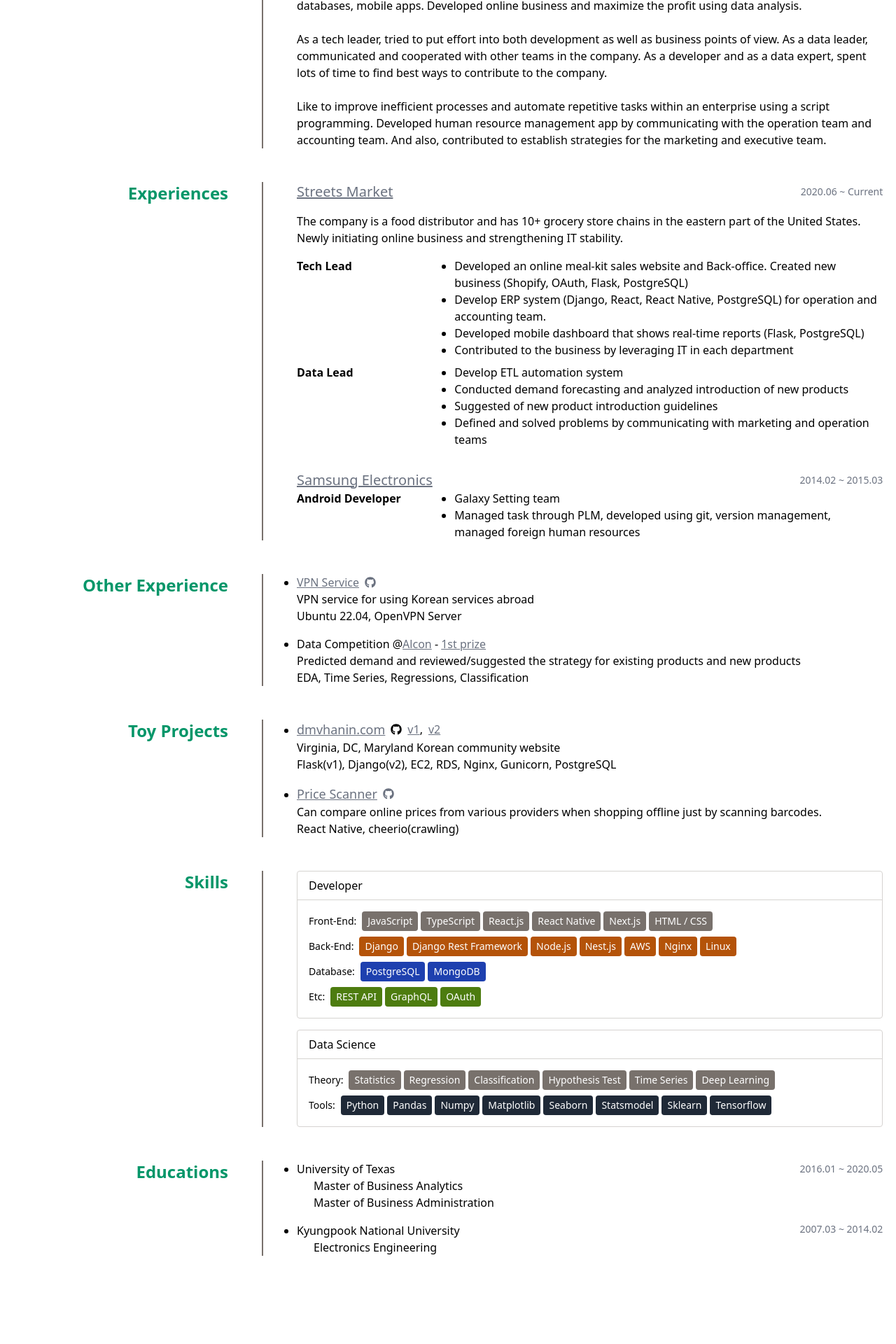
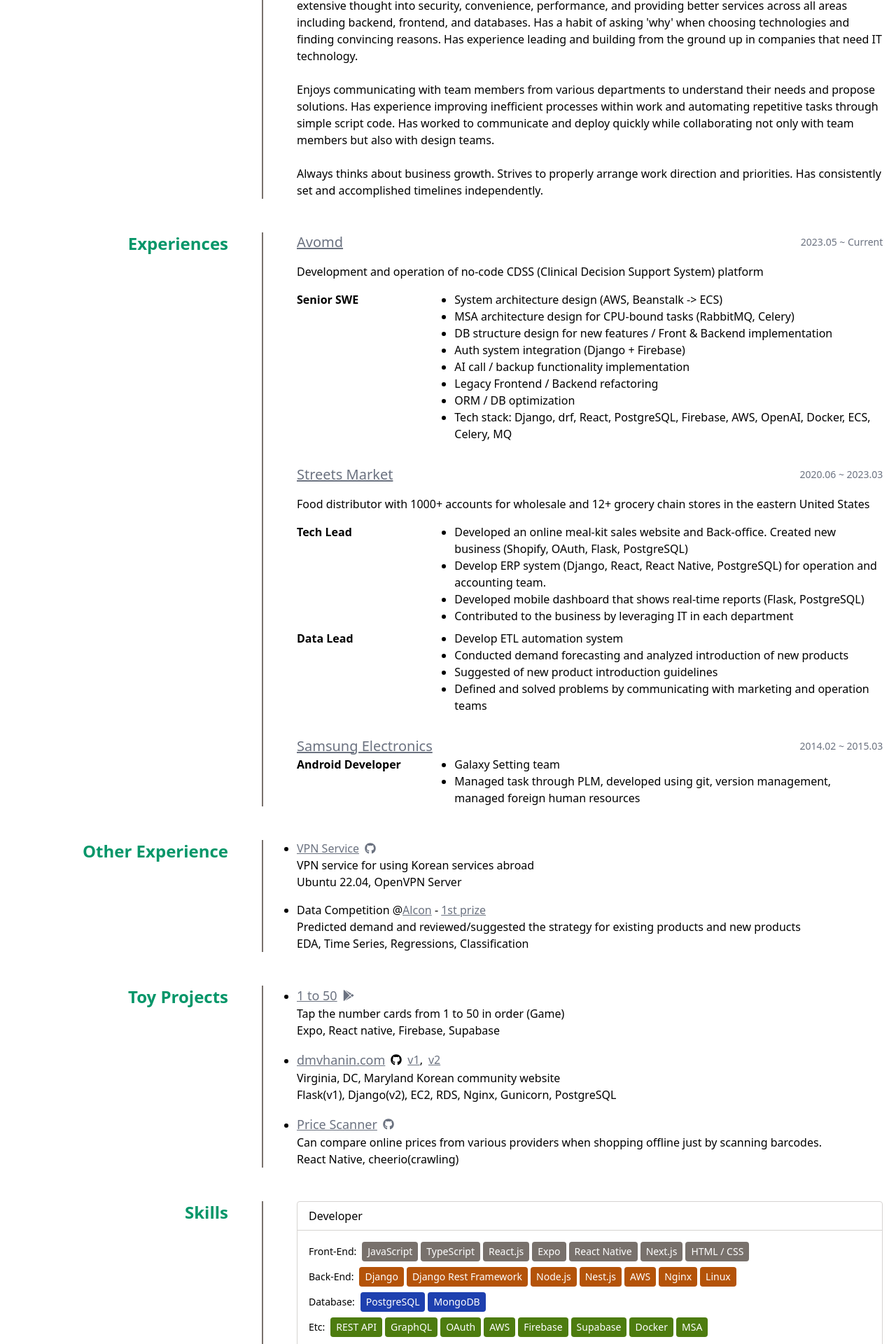
Before and after one commit to texasroh/texasroh.github.io, a React (Create React App) app: page / in a window 1280 px wide. Shown: the part 575-2495 px from the top of the page at 70% size. Before the commit the page ends 2417 px from the top, so only its background shows below. Built offline with nearby package versions, Linux system fonts and the light colour scheme.

Commit message:
2025 06 update

```diff
--- a/public/index.html
+++ b/public/index.html
@@ -7,7 +7,7 @@
     <meta name="theme-color" content="#000000" />
     <meta
       name="description"
-            content="Web site created using create-react-app"
+      content="June Roh's introduction site. A Life Engineer."
     />
 
     <title>June Roh | Life Engineer</title>
--- a/src/lang/lang.en.json
+++ b/src/lang/lang.en.json
@@ -1,11 +1,20 @@
 {
   "one_line_desc": "Hobby == Job",
   "june_name": "Junhyeok Roh",
-  "intro_1st": "5+years developer in a major company and small business. Planed and developed Back-end, Front-end, databases, mobile apps. Developed online business and maximize the profit using data analysis.",
-  "intro_2nd": "As a tech leader, tried to put effort into both development as well as business points of view. As a data leader, communicated and cooperated with other teams in the company. As a developer and as a data expert, spent lots of time to find best ways to contribute to the company.",
-  "intro_3rd": "Like to improve inefficient processes and automate repetitive tasks within an enterprise using a script programming. Developed human resource management app by communicating with the operation team and accounting team. And also, contributed to establish strategies for the marketing and executive team.",
+  "intro_1st": "7-year full-stack developer with experience in designing, developing, and deploying web services. Has put extensive thought into security, convenience, performance, and providing better services across all areas including backend, frontend, and databases. Has a habit of asking 'why' when choosing technologies and finding convincing reasons. Has experience leading and building from the ground up in companies that need IT technology.",
+  "intro_2nd": "Enjoys communicating with team members from various departments to understand their needs and propose solutions. Has experience improving inefficient processes within work and automating repetitive tasks through simple script code. Has worked to communicate and deploy quickly while collaborating not only with team members but also with design teams.",
+  "intro_3rd": "Always thinks about business growth. Strives to properly arrange work direction and priorities. Has consistently set and accomplished timelines independently.",
   "current": "Current",
-  "streets_market_desc": "The company is a food distributor and has 10+ grocery store chains in the eastern part of the United States. Newly initiating online business and strengthening IT stability.",
+  "avomd_desc": "Development and operation of no-code CDSS (Clinical Decision Support System) platform",
+  "avomd_1st": "System architecture design (AWS, Beanstalk -> ECS)",
+  "avomd_2nd": "MSA architecture design for CPU-bound tasks (RabbitMQ, Celery)",
+  "avomd_3rd": "DB structure design for new features / Front & Backend implementation",
+  "avomd_4th": "Auth system integration (Django + Firebase)",
+  "avomd_5th": "AI call / backup functionality implementation",
+  "avomd_6th": "Legacy Frontend / Backend refactoring",
+  "avomd_7th": "ORM / DB optimization",
+  "avomd_8th": "Tech stack: Django, drf, React, PostgreSQL, Firebase, AWS, OpenAI, Docker, ECS, Celery, MQ",
+  "streets_market_desc": "Food distributor with 1000+ accounts for wholesale and 12+ grocery chain stores in the eastern United States",
   "tech_lead_1st": "Developed an online meal-kit sales website and Back-office. Created new business (Shopify, OAuth, Flask, PostgreSQL)",
   "tech_lead_2nd": "Develop ERP system (Django, React, React Native, PostgreSQL) for operation and accounting team.",
   "tech_lead_3rd": "Developed mobile dashboard that shows real-time reports (Flask, PostgreSQL)",
@@ -21,6 +30,7 @@
   "vpn_service": "VPN Service",
   "vpn_1st": "VPN service for using Korean services abroad",
   "data_comp_1st": "Predicted demand and reviewed/suggested the strategy for existing products and new products",
+  "onetofifty_1st": "Tap the number cards from 1 to 50 in order (Game)",
   "dmvhanin_1st": "Virginia, DC, Maryland Korean community website",
   "pricescanner_1st": "Can compare online prices from various providers when shopping offline just by scanning barcodes.",
   "knu": "Kyungpook National University",
--- a/src/lang/lang.ko.json
+++ b/src/lang/lang.ko.json
@@ -1,11 +1,20 @@
 {
   "one_line_desc": "덕업 일치중인 개발자",
   "june_name": "노준혁",
-  "intro_1st": "5년 차 개발자로 대기업 및 중소기업에서 다양한 경험을 쌓았습니다. 백엔드, 프론트엔드, 데이터베이스, 앱 등을 설계 / 개발하면서 개발과정에서 다양한 각도에서 고민하는 경험을 쌓았습니다. 온라인 비지니스를 개발하고 데이터분석을 통해 수익을 최대화하는 경험을 했습니다.",
-  "intro_2nd": "테크 팀을 리드하면서 개발적인 고민뿐만 아니라 비지니스적인 관점으로도 생각하고자 노력했습니다. 또 데이터 팀을 리드하면서 회사내 다양한 부서와 커뮤니케이션하며 협업했습니다. 개발자로서 그리고 데이터 전문가로서 회사내에 기여할 수 있는 방법에 대해 많이 고민했습니다.",
-  "intro_3rd": "업무내 비효율적인 프로세스를 개선하고 간단한 스크립트 프로그래밍을 통해 반복적인 일을 자동화하는 것을 좋아합니다. 운영팀, 회계팀과 커뮤니케이션을 통해 사내에서 사용할 수 있는 인력관리 앱을 만든 경험이 있으며, 데이터분석을 통해 마케팅팀과 경영진과 회사내 전략을 수립하는데 기여했습니다.",
+  "intro_1st": "7년차 풀스택 개발자로서 웹서비스를 설계/개발/배포 해왔습니다. 백엔드, 프론트엔드, 데이터베이스 모든 분야에서 보안/편의/성능, 그리고 더 나은 서비스를 제공하기 위해  많은 고민을 했습니다. 기술선택에 있어 “왜”라는 질문을 하고 납득할만한 이유를 찾는 습관이 있습니다. IT기술이 필요한 회사에서 첫 바탕부터 주도하며 꾸려나갔던 경험이 있습니다.",
+  "intro_2nd": "다양한 부서의 팀원들과 커뮤니케이션 하며 니즈를 파악하고 해결방법을 제시하는것을 좋아합니다. 업무내 비효율적인 프로세스를 개선하고 간단한 스크립트 코드를 통해 반복적인 일을 자동화한 경험이 있습니다. 팀 구성원 뿐만 아니라 디자인팀과도 협업하며 빠르게 소통하고 배포하고자 노력했습니다.",
+  "intro_3rd": "항상 비즈니스의 성장을 생각합니다. 업무의 방향성과 우선순위를 적절히 배치하고자 노력합니다. 스스로 타임라인을 설정하고 완수해 왔습니다.",
   "current": "현재",
-  "streets_market_desc": "미국 동부지역 유통업과 식품점 체인을 하는 회사로, 새롭게 온라인 비지니스로 진출 및 IT 내실을 다지는 중",
+  "avomd_desc": "노코드 CDSS(Clinical Decision Support System) 플랫폼 개발 및 운영",
+  "avomd_1st": "시스템 아키텍쳐 설계 (AWS, Beanstalk -> ECS)",
+  "avomd_2nd": "CPU 바운드 작업을 위한 MSA 아키텍쳐 설계 (RabbitMQ, Celery)",
+  "avomd_3rd": "신기능 개발을 위한 DB structure 설계 / Front & Backend 구현",
+  "avomd_4th": "Auth 시스템 통합 (Django + Firebase)",
+  "avomd_5th": "AI 호출 / 백업 기능 구현",
+  "avomd_6th": "Legacy Frontend / Backend 리팩토링",
+  "avomd_7th": "ORM / DB 최적화",
+  "avomd_8th": "기술 스택: Django, drf, React, PostgreSQL, Firebase, AWS, OpenAI, Docker, ECS, Celery, MQ",
+  "streets_market_desc": "미국 동부지역 1000+ account가 있는 wholesale과 12+ grocery 체인스토어가 있는 유통/판매 업체",
   "tech_lead_1st": "온라인 밀키트 판매사이트 및 백오피스 개발. 새로운 비지니스 창출 (shopify, OAuth, Flask, PostgreSQL)",
   "tech_lead_2nd": "운영팀, 회계팀을 위한 ERP 시스템 개발 (Django, React, React Native, PostgreSQL)",
   "tech_lead_3rd": "모바일로 실시간 레포트를 보여줄 수 있는 대시보드 개발 (Flask, PostgreSQL)",
@@ -21,6 +30,7 @@
   "vpn_service": "VPN 서비스",
   "vpn_1st": "해외에서 한국의 서비스를 이용하기 위한 VPN 서비스",
   "data_comp_1st": "기존 제품군들과 신제품의 수요예측 및 방향성 검토",
+  "onetofifty_1st": "1부터 50까지 숫자카드를 순서대로 누르는 게임",
   "dmvhanin_1st": "버지니아, 디씨, 메릴랜드 한인 커뮤니티 사이트",
   "pricescanner_1st": "오프라인에서 쇼핑할때 바코드 스캔으로 온라인 쇼핑몰 가격 비교",
   "knu": "경북대학교",
--- a/src/sections/home/Experiences.tsx
+++ b/src/sections/home/Experiences.tsx
@@ -14,11 +14,43 @@
                 target="_blank"
                 rel="noreferrer"
               >
+                Avomd
+              </a>
+            </h3>
+            <span className="text-sm font-medium text-gray-500">
+              2023.05 ~ {t("current")}
+            </span>
+          </div>
+          <p className="py-4">{t("avomd_desc")}</p>
+          <ul className="space-y-2">
+            <li className="flex flex-col md:flex-row">
+              <div className="shrink-0 basis-1/4 font-bold">Senior SWE</div>
+              <ul className="ml-4 list-disc">
+                <li>{t("avomd_1st")}</li>
+                <li>{t("avomd_2nd")}</li>
+                <li>{t("avomd_3rd")}</li>
+                <li>{t("avomd_4th")}</li>
+                <li>{t("avomd_5th")}</li>
+                <li>{t("avomd_6th")}</li>
+                <li>{t("avomd_7th")}</li>
+                <li>{t("avomd_8th")}</li>
+              </ul>
+            </li>
+          </ul>
+        </li>
+        <li>
+          <div className="flex items-center justify-between">
+            <h3 className="text-xl font-medium">
+              <a
+                href="https://streetsmarket.com"
+                target="_blank"
+                rel="noreferrer"
+              >
                 Streets Market
               </a>
             </h3>
             <span className="text-sm font-medium text-gray-500">
-              2020.06 ~ {t("current")}
+              2020.06 ~ 2023.03
             </span>
           </div>
           <p className="py-4">{t("streets_market_desc")}</p>
--- a/src/sections/home/Skills.tsx
+++ b/src/sections/home/Skills.tsx
@@ -20,6 +20,9 @@
                 </span>
                 <span className="rounded bg-stone-500 py-1 px-2 text-sm text-white">
                   React.js
+                </span>
+                <span className="rounded bg-stone-500 py-1 px-2 text-sm text-white">
+                  Expo
                 </span>
                 <span className="rounded bg-stone-500 py-1 px-2 text-sm text-white">
                   React Native
@@ -80,6 +83,21 @@
                 </span>
                 <span className="rounded bg-lime-700 py-1 px-2 text-sm text-white">
                   OAuth
+                </span>
+                <span className="rounded bg-lime-700 py-1 px-2 text-sm text-white">
+                  AWS
+                </span>
+                <span className="rounded bg-lime-700 py-1 px-2 text-sm text-white">
+                  Firebase
+                </span>
+                <span className="rounded bg-lime-700 py-1 px-2 text-sm text-white">
+                  Supabase
+                </span>
+                <span className="rounded bg-lime-700 py-1 px-2 text-sm text-white">
+                  Docker
+                </span>
+                <span className="rounded bg-lime-700 py-1 px-2 text-sm text-white">
+                  MSA
                 </span>
               </div>
             </li>
--- a/src/sections/home/ToyProjects.tsx
+++ b/src/sections/home/ToyProjects.tsx
@@ -1,5 +1,5 @@
 import HomeSection from "../../components/HomeSection";
-import { FaGithub } from "react-icons/fa";
+import { FaGithub, FaGooglePlay } from "react-icons/fa";
 import { useTranslation } from "react-i18next";
 
 const ToyProjects = () => {
@@ -7,6 +7,29 @@
   return (
     <HomeSection title="Toy Projects">
       <ul className="ml-4 list-disc space-y-4 md:ml-0">
+        <li>
+          <div className="flex items-center space-x-2">
+            <h4 className="text-lg font-medium">
+              <a
+                href="https://dmvhanin.com"
+                target="_blank"
+                className="inline"
+                rel="noreferrer"
+              >
+                1 to 50
+              </a>
+            </h4>
+            <a
+              href="https://play.google.com/store/apps/details?id=com.muracano.onetofifty"
+              target="_blank"
+              rel="noreferrer"
+            >
+              <FaGooglePlay />
+            </a>
+          </div>
+          <p>{t("onetofifty_1st")}</p>
+          <p>Expo, React native, Firebase, Supabase</p>
+        </li>
         <li>
           <div className="flex items-center space-x-2">
             <h4 className="text-lg font-medium">
```
Lines whose indentation alone changed are shown as unchanged.
